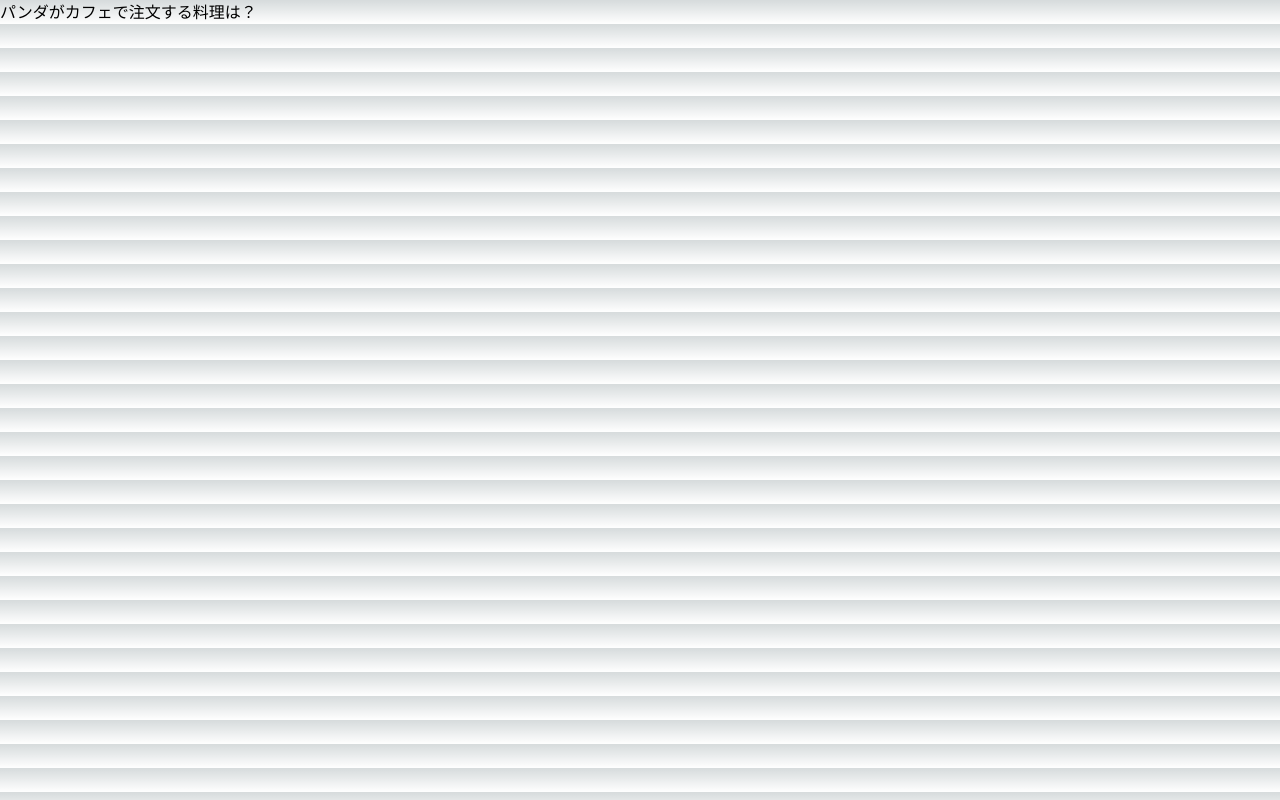
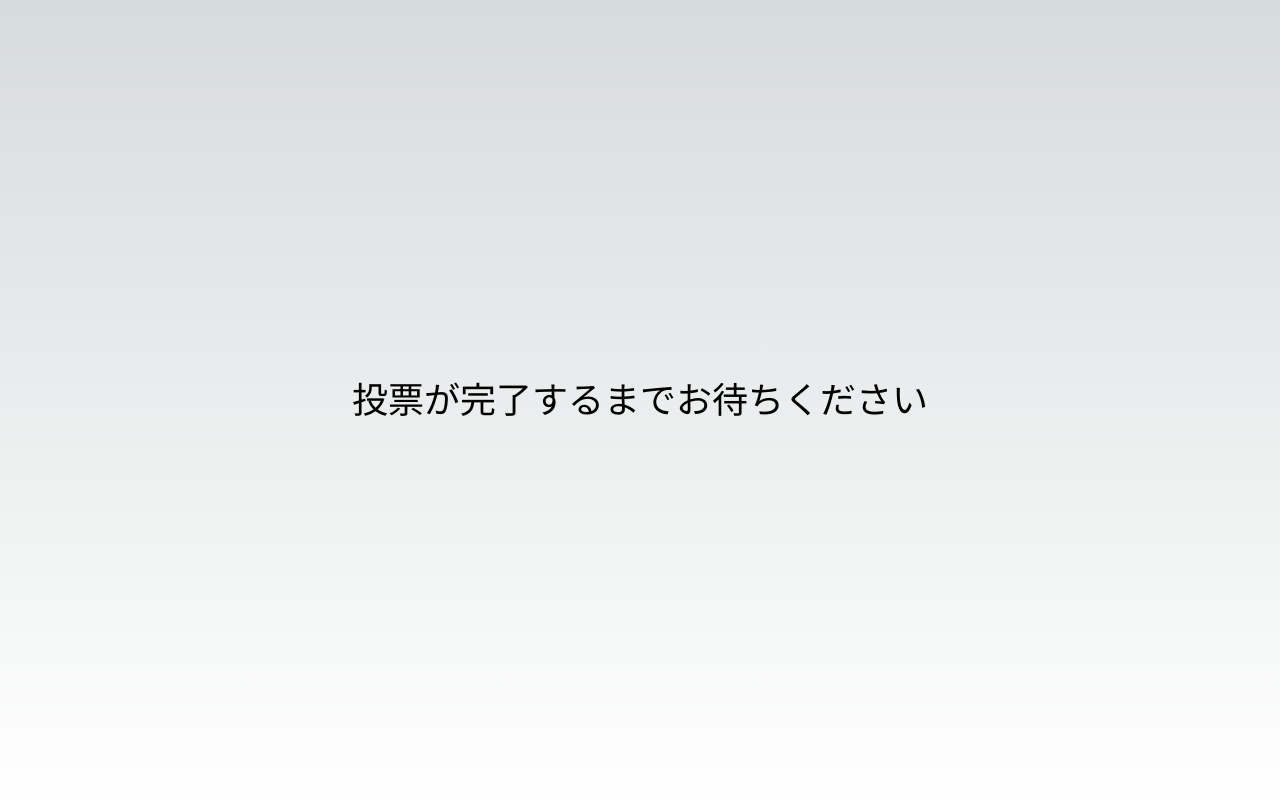
Before and after one commit to KyoyaIwatsuru/OhGireal, a Next.js app: page /wait_vote in a window 1280 px wide. Built offline with nearby package versions, Linux system fonts and the light colour scheme.

Commit message:
結果待機画面の作成

```diff
--- a/src/app/wait_vote/page.tsx
+++ b/src/app/wait_vote/page.tsx
@@ -1,7 +1,12 @@
-export default function Page () {
+export default function wait_vote () {
+
   return (
-    <main>
-      <h1>パンダがカフェで注文する料理は？</h1>
-    </main>
+    <>
+        <div className="h-screen w-screen flex justify-center items-center">
+            <div className="text-4xl">
+                投票が完了するまでお待ちください
+            </div>
+        </div>
+    </>
   )
 }
```
